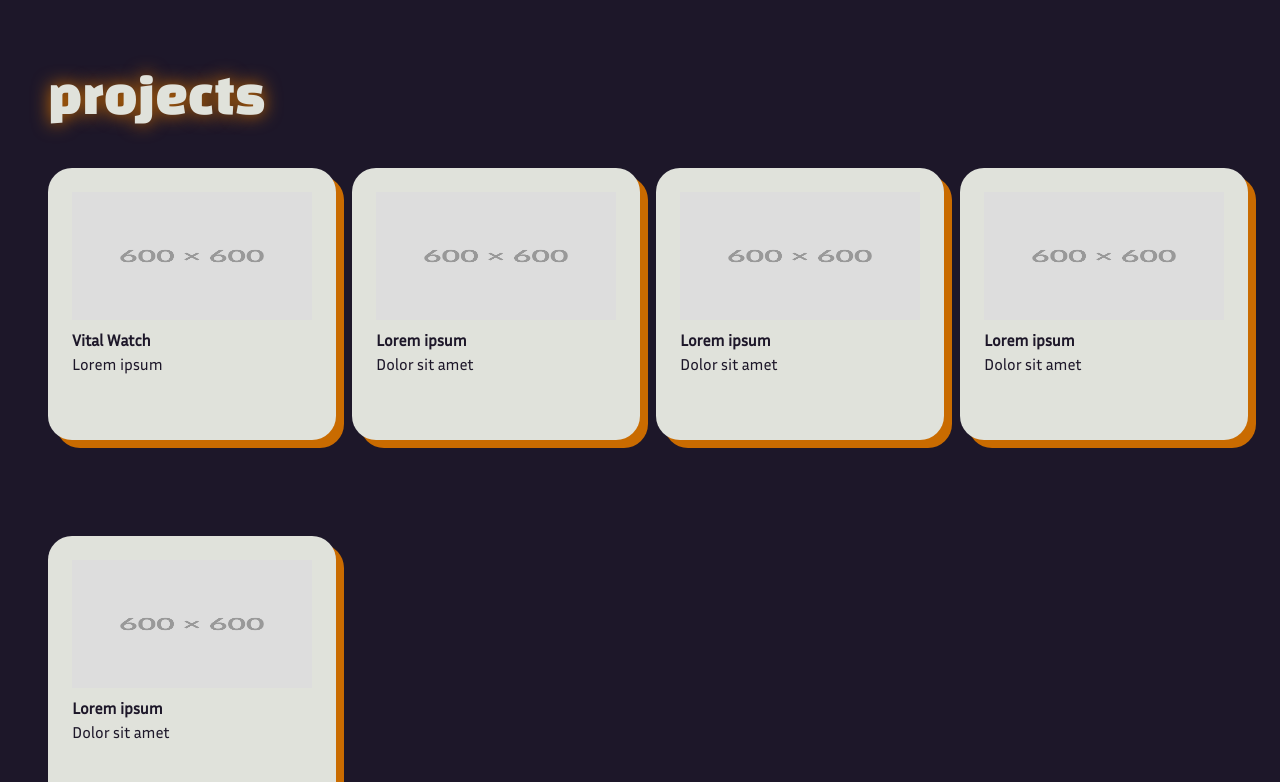
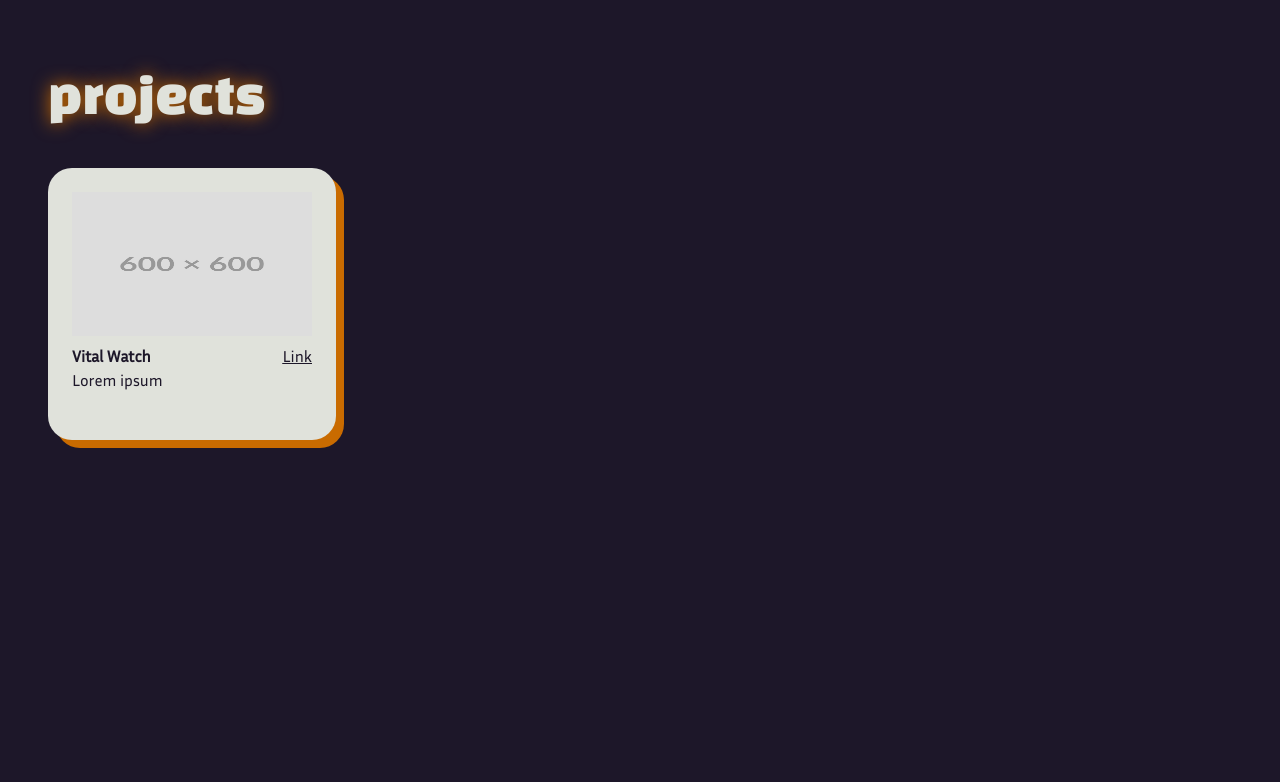
Before and after one commit to annikalogarta/personal-website, a React (Vite) app: page / in a window 1280 px wide. Shown: the part 1480-2262 px from the top of the page. Built offline with nearby package versions, Linux system fonts and the light colour scheme; the HTML template or start-up script is replaced by a standard one.

Commit message:
custom cursor implement and project stylizing

```diff
--- a/src/App.css
+++ b/src/App.css
@@ -9,6 +9,10 @@
 @font-face {
   font-family: BlackHanSans;
   src: url(./assets/fonts/BlackHanSans-Regular.ttf);
+}
+
+* {
+  cursor: none;
 }
 
 .text-BlackHanSans {
@@ -36,3 +40,14 @@
 .text-white-glow:hover {
   text-shadow: 0px 0px 30px #e0e2db;
 }
+
+.cursor {
+  background-color: #e8e8e8;
+  height: 32px;
+  width: 32px;
+  border-radius: 50%;
+  position: fixed;
+  top: 0;
+  left: 0;
+  pointer-events: none;
+}
--- a/src/App.jsx
+++ b/src/App.jsx
@@ -4,8 +4,37 @@ import Home from './pages/Home'
 import About from "./pages/About"
 import Projects from "./pages/Projects"
 import Footer from "./pages/Footer"
+import { useEffect, useState } from 'react'
+import { motion } from "framer-motion"
 
 export default function App() {
+
+  const [mousePosition, setMousePosition] = useState({
+    x: 0,
+    y: 0
+  })
+  console.log(mousePosition);
+
+  useEffect(() => {
+    const mouseMove = e => {
+      setMousePosition({
+        x: e.clientX,
+        y: e.clientY
+      })
+    }
+    window.addEventListener("mousemove", mouseMove);
+
+    return () => {
+      window.removeEventListener("mousemove", mouseMove);
+    }
+  }, [])
+
+  const variants = {
+    default: {
+      x: mousePosition.x - 16,
+      y: mousePosition.y - 16
+    }
+  }
 
   return (
     <>
@@ -19,6 +48,12 @@ export default function App() {
         <Footer />
       </div>
 
+      <motion.div
+      className='cursor'
+      variants={variants}
+      animate="default"
+      />
+
     </>
   )
 }
--- a/src/components/ProjectCard.jsx
+++ b/src/components/ProjectCard.jsx
@@ -1,13 +1,16 @@
 import Placeholder from "../assets/placeholder-img-600.jpg"
 
-export default function ProjectCard( { title = "Lorem ipsum", img =  Placeholder , tools = "N/A", description = "Dolor sit amet"} ) {
+export default function ProjectCard( { title = "Lorem ipsum", img =  Placeholder , tools = "N/A", description = "Dolor sit amet", link = "https://github.com/annikalogarta"} ) {
     return (
         <>
         <div className='my-8 h-[17rem] w-72 bg-white rounded-3xl shadow-2 text-midnight p-6'>
-            <div className="">
-                <img src={ img }  alt="" className="h-32 w-full" />
-                <h3 className=" font-bold mt-2">{ title }</h3>
+            <img src={ img }  alt="" className="h-36 w-full" />
+            <div className="mt-2">
+                <span className="float-right underline"><a href={ link }>Link</a></span>
+                <h3 className=" font-bold">{ title }</h3>
             </div>
+
+
             <span className="mt-2 truncate">{ description }</span>
         </div>
         </>
--- a/src/pages/Projects.jsx
+++ b/src/pages/Projects.jsx
@@ -1,16 +1,14 @@
 import ProjectCard from "../components/ProjectCard"
 
 const proj = [
-    { title: 'Vital Watch', tools: 'C, STM32', description: 'Lorem ipsum'}
+    { title: 'Vital Watch', tools: 'C, STM32', description: 'Lorem ipsum', link: 'https://github.com/annikalogarta/vital_watch'}
 ]
 
 export default function Projects() {
+
     return(
         <>
         <div className="text-white mb-96 sm:px-12 px-6 sm:py-16 py-10 max-w-[85rem] mx-auto">
-
-
-
             <a id="projects" className="anchor"></a>
             <h2 className="text-white text-shadow-headline text-5xl  text-BlackHanSans mb-2">projects</h2>
 
@@ -23,13 +21,10 @@ export default function Projects() {
                     proj.map((project) =>
                     <ProjectCard
                     title={project.title}
+                    link={project.link}
                     tools={project.title}
                     description={project.description} />)
                 }
-                <ProjectCard />
-                <ProjectCard />
-                <ProjectCard />
-                <ProjectCard />
 
             </div>
 
```
